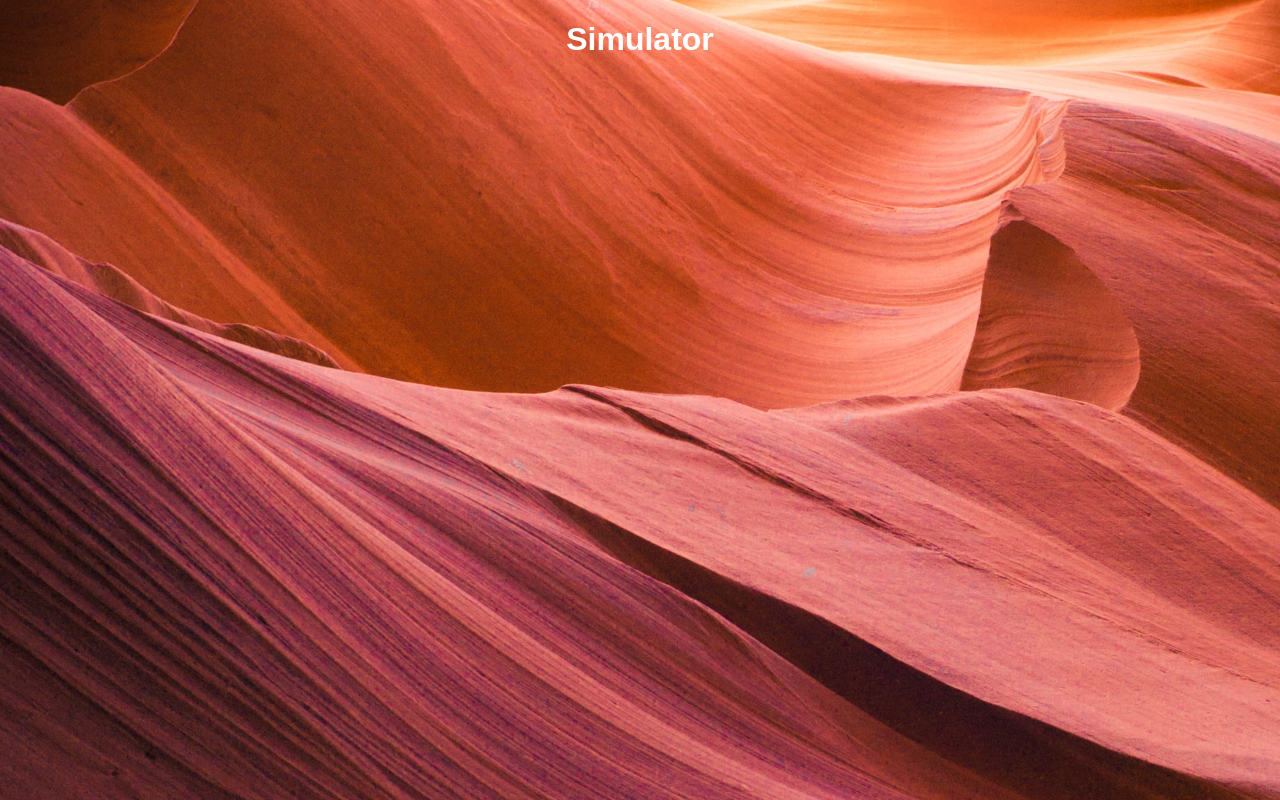
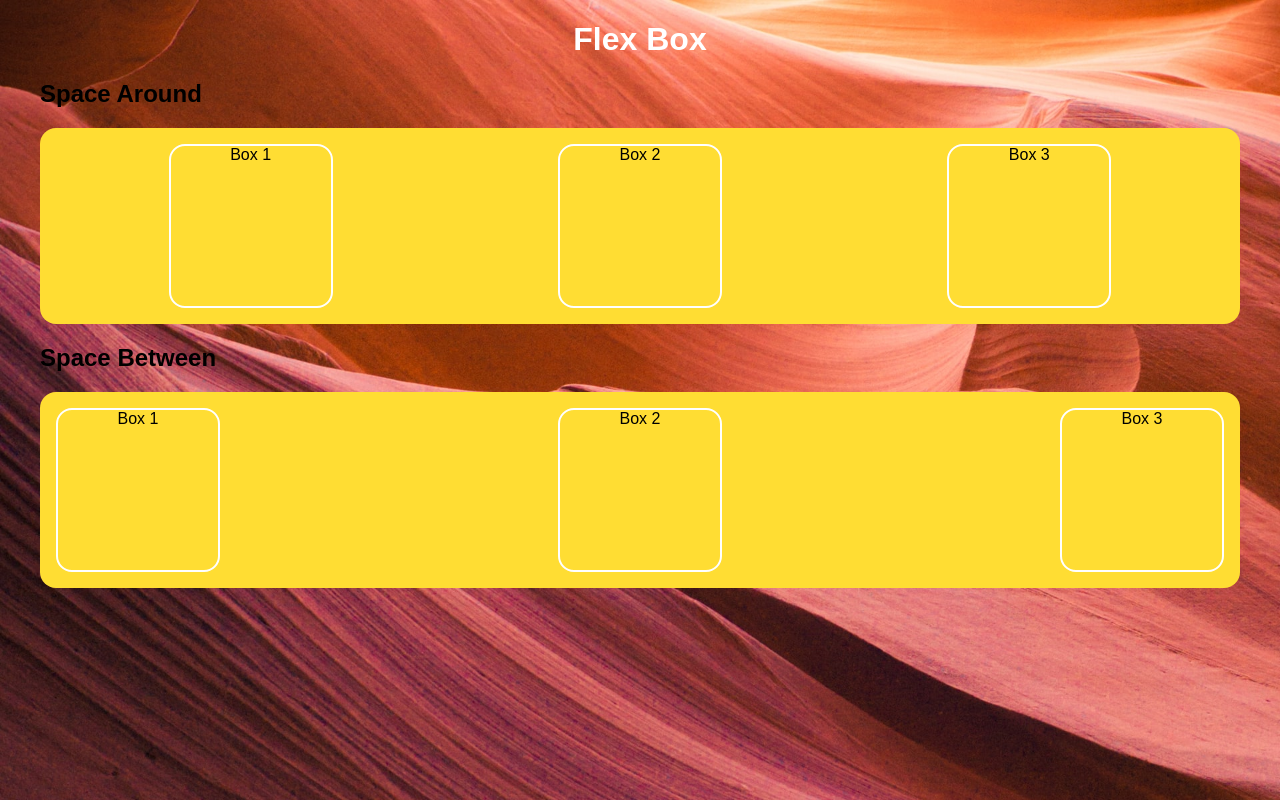
Before and after one commit to wagnermm/flex-box, a website built with webpack: page src/index.html in a window 1280 px wide. Built offline with nearby package versions, Linux system fonts and the light colour scheme.

Commit message:
iniciando com flexbox

```diff
--- a/src/index.html
+++ b/src/index.html
@@ -7,6 +7,22 @@
     <title>Simulator</title>
 </head>
 <body>
-    <div id="root"></div>
+    <div id="root">
+        <h1>Flex Box</h1>
+
+        <h2>Space Around</h2>
+        <div class="box__container">
+            <div class="box">Box 1</div>
+            <div class="box">Box 2</div>
+            <div class="box">Box 3</div>
+        </div>
+
+        <h2>Space Between</h2>
+        <div class="box__container2">
+            <div class="box">Box 1</div>
+            <div class="box">Box 2</div>
+            <div class="box">Box 3</div>
+        </div>
+    </div>
 </body>
 </html>
--- a/src/js/index.js
+++ b/src/js/index.js
@@ -2,12 +2,3 @@ import '../scss/style.scss'
 
 const elemRoot = document.getElementById('root')
 elemRoot.classList.add('container')
-
-function titleComponent() {
-    const elemH1 = document.createElement('h1');
-    elemH1.innerHTML = 'Simulator';
-    elemH1.classList.add('h1');
-    return elemH1
-}
-
-document.getElementById('root').appendChild(titleComponent());
--- a/src/scss/style.scss
+++ b/src/scss/style.scss
@@ -1,5 +1,6 @@
 $color-font: #fff;
 $color-bg-default: #33f;
+$color-bg-boxes: #fd3;
 $font-default: Arial, Helvetica, sans-serif;
 
 body {
@@ -26,3 +27,36 @@ h1 {
     }
 
 }
+
+%box {
+    background: $color-bg-boxes;
+    border-radius: 1rem;
+    display: flex;
+}
+
+.box__container {
+    @extend %box;
+    flex-direction: row;
+    flex-wrap: wrap;
+    justify-content: space-around;
+    padding: 1rem;
+
+}
+
+.box__container2 {
+    @extend %box;
+    flex-direction: row;
+    flex-wrap: wrap;
+    justify-content: space-between;
+    padding: 1rem;
+
+}
+
+.box {
+    border-radius: 1rem;
+    border: 2px solid $color-font;
+    text-align: center;
+    //margin: 1rem;
+    width: 10rem;
+    height: 10rem;
+}
```
Also changed, not shown: src/scss/style.css, src/scss/style.min.css.
